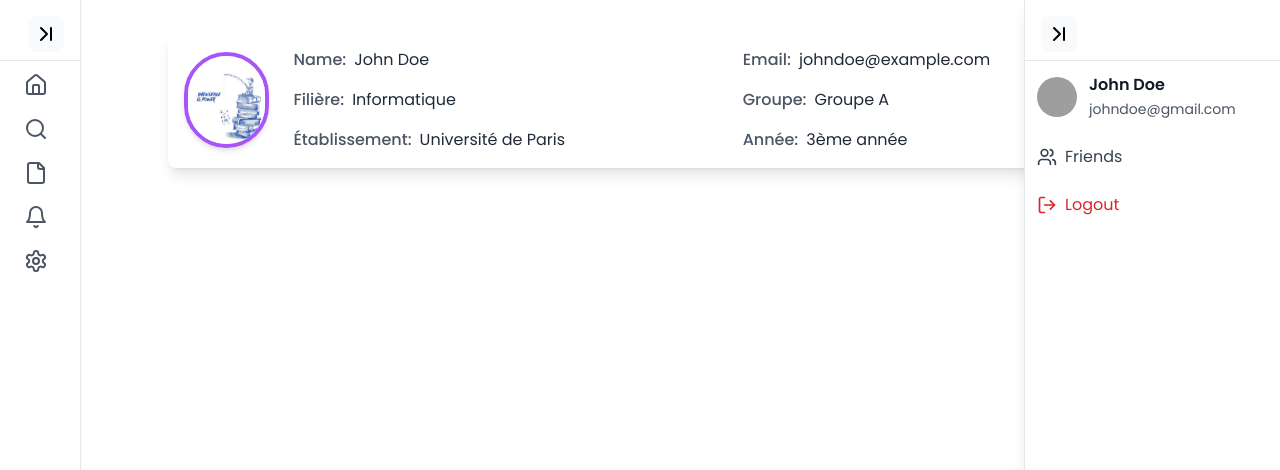
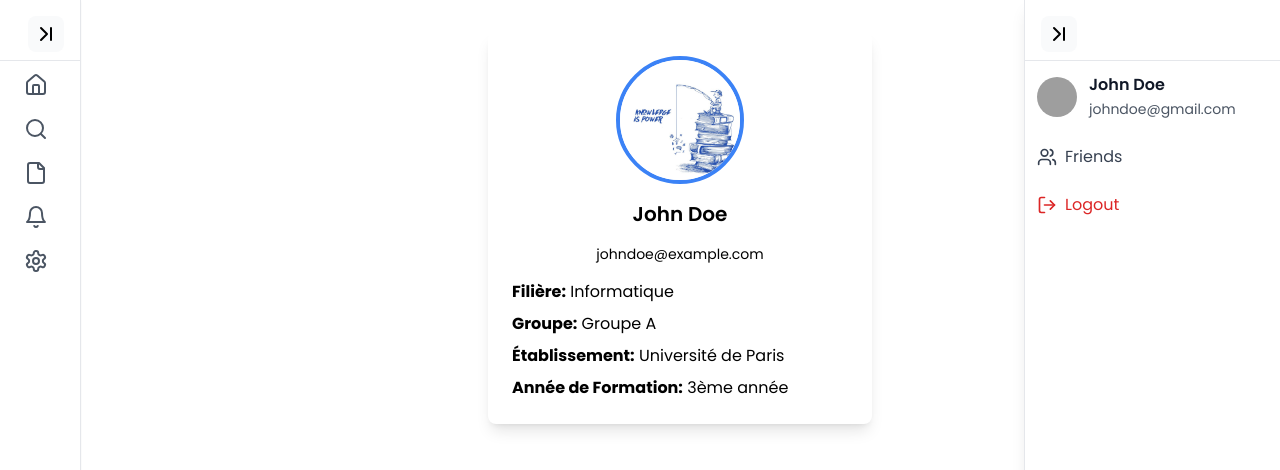
Before and after one commit to aznidi/isgihub-front, a React (Vite) app: page /profile in a window 1280 px wide. Shown: the top 470 px of the page. Built offline with nearby package versions, Linux system fonts and the light colour scheme; grey boxes are pictures that could not be loaded.

Commit message:
Add UserInfos

```diff
--- a/src/components/Profile.jsx
+++ b/src/components/Profile.jsx
@@ -1,9 +1,9 @@
 // src/pages/ProfilePage.jsx
 import React from "react";
-import UserInfos from "./UserInfos";
+import UserInfos from "../components/UserInfos";
 
 
-const ProfilePage = () => {
+const Profile = () => {
 
   return (
 
@@ -14,4 +14,4 @@ const ProfilePage = () => {
   );
 };
 
-export default ProfilePage;
+export default Profile;
--- a/src/components/UserInfos.jsx
+++ b/src/components/UserInfos.jsx
@@ -1,4 +1,5 @@
-import React from 'react'
+// src/components/UserInfos.jsx
+import React from 'react';
 import { motion } from "framer-motion";
 import profilePhoto from '../assets/photo.jpg'; // Placeholder image
 
@@ -12,57 +13,52 @@ function UserInfos() {
         groupe: "Groupe A",
         etablissement: "Université de Paris",
         anneeFormation: "3ème année",
-      };
+    };
 
     return (
-        <motion.div
-            className="bg-white p-4 rounded-lg shadow-lg w-full max-w-5xl flex flex-col md:flex-row items-center"
-            initial={{ opacity: 0, y: -20 }}
-            animate={{ opacity: 1, y: 0 }}
-            transition={{ duration: 0.5 }}
-        >
-            {/* Profile Picture */}
+        <div className="bg-white shadow-lg rounded-lg p-6 w-96">
+            {/* Profile Photo with Hover Animation */}
             <motion.div
-            className="mb-4 md:mb-0 md:mr-6"
-            whileHover={{ scale: 1.1 }}
+                className="flex justify-center mb-4"
+                whileHover={{ scale: 1.1, rotate: 10 }}
+                transition={{ type: "spring", stiffness: 200 }}
             >
-            <img
-                src={profilePhoto}
-                alt="Profile"
-                className="w-24 h-24 rounded-full border-4 border-purple-500 shadow-md"
-            />
+                <img
+                    src={profilePhoto}
+                    alt="Profile"
+                    className="w-32 h-32 rounded-full border-4 border-blue-500"
+                />
             </motion.div>
 
-            {/* Profile Information in Horizontal Layout */}
-            <div className="w-full grid grid-cols-1 md:grid-cols-2 gap-4">
-            <motion.div className="flex items-center" whileHover={{ scale: 1.02 }}>
-                <span className="font-medium text-gray-600 mr-2">Name:</span>
-                <span className="text-gray-800">{`${userData.firstName} ${userData.lastName}`}</span>
+            {/* User Name with Hover Effect */}
+            <motion.div
+                className="text-center mb-4"
+                whileHover={{ scale: 1.1, color: "#0077ff" }}
+                transition={{ duration: 0.3 }}
+            >
+                <h2 className="text-xl font-semibold">
+                    {userData.firstName} {userData.lastName}
+                </h2>
             </motion.div>
-            <motion.div className="flex items-center" whileHover={{ scale: 1.02 }}>
-                <span className="font-medium text-gray-600 mr-2">Email:</span>
-                <span className="text-gray-800">{userData.email}</span>
+
+            {/* Email with Hover Effect */}
+            <motion.div
+                className="text-center mb-4"
+                whileHover={{ scale: 1.1, color: "#0077ff" }}
+                transition={{ duration: 0.3 }}
+            >
+                <p className="text-sm">{userData.email}</p>
             </motion.div>
-            <motion.div className="flex items-center" whileHover={{ scale: 1.02 }}>
-                <span className="font-medium text-gray-600 mr-2">Filière:</span>
-                <span className="text-gray-800">{userData.filiere}</span>
-            </motion.div>
-            <motion.div className="flex items-center" whileHover={{ scale: 1.02 }}>
-                <span className="font-medium text-gray-600 mr-2">Groupe:</span>
-                <span className="text-gray-800">{userData.groupe}</span>
-            </motion.div>
-            <motion.div className="flex items-center" whileHover={{ scale: 1.02 }}>
-                <span className="font-medium text-gray-600 mr-2">Établissement:</span>
-                <span className="text-gray-800">{userData.etablissement}</span>
-            </motion.div>
-            <motion.div className="flex items-center" whileHover={{ scale: 1.02 }}>
-                <span className="font-medium text-gray-600 mr-2">Année:</span>
-                <span className="text-gray-800">{userData.anneeFormation}</span>
-            </motion.div>
+
+            {/* Additional User Data */}
+            <div className="space-y-2">
+                <p><strong>Filière:</strong> {userData.filiere}</p>
+                <p><strong>Groupe:</strong> {userData.groupe}</p>
+                <p><strong>Établissement:</strong> {userData.etablissement}</p>
+                <p><strong>Année de Formation:</strong> {userData.anneeFormation}</p>
             </div>
-
-        </motion.div>
-    )
+        </div>
+    );
 }
 
-export default UserInfos
+export default UserInfos;  {/* Assurez-vous que l'exportation par défaut est ici. */}
```
